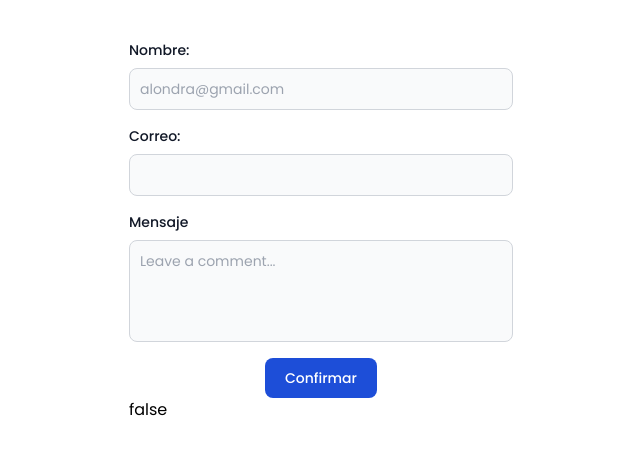
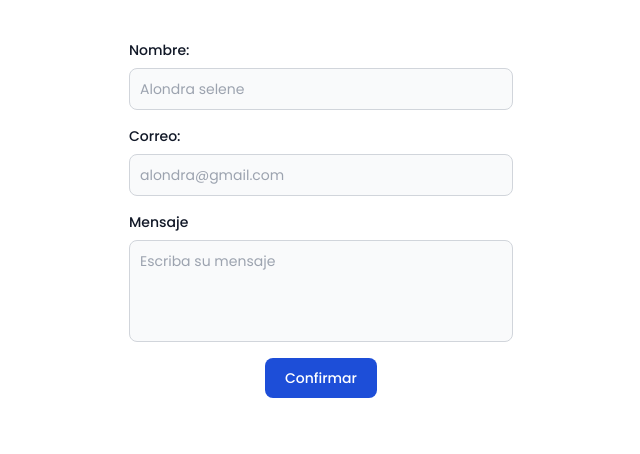
Before and after one commit to Roman-code-web/angular-AA11-Actividad11, an Angular app: page / in a window 1280 px wide. Shown: the top 454 px of the page, without its empty margins (319-959 px from the left). Built offline with nearby package versions, Linux system fonts and the light colour scheme.

Commit message:
estilos de invalido y valido

```diff
--- a/package.json
+++ b/package.json
@@ -19,6 +19,7 @@
     "@angular/platform-browser-dynamic": "^15.0.0",
     "@angular/router": "^15.0.0",
     "rxjs": "~7.5.0",
+    "sweetalert2": "^11.6.16",
     "tslib": "^2.3.0",
     "zone.js": "~0.12.0"
   },
--- a/src/app/componentes/form/form.component.css
+++ b/src/app/componentes/form/form.component.css
@@ -0,0 +1,6 @@
+input.ng-invalid.ng-touched,textarea.ng-invalid.ng-touched{
+    border: 2px solid #EB455F;
+}
+input.ng-valid.ng-dirty,textarea.ng-valid.ng-dirty{
+    border: 2px solid #EB455F;
+}
--- a/src/app/componentes/form/form.component.html
+++ b/src/app/componentes/form/form.component.html
@@ -2,17 +2,17 @@
     <form class="w-96" [formGroup]="formRegistro" (submit)="enviar()">
         <div class="mb-4">
             <label for="nombre" class="block mb-2 text-sm font-medium text-gray-900 ">Nombre:</label>
-            <input type="text" style="outline: none;" formControlName="nombre" id="nombre" class="bg-gray-50 border border-gray-300 text-gray-900 text-sm rounded-lg focus:ring-blue-500 focus:border-blue-500 block w-full p-2.5 dark:border-gray-600 dark:placeholder-gray-400  dark:focus:ring-blue-500 dark:focus:border-blue-500" placeholder="alondra@gmail.com">
+            <input type="text" style="outline: none;" formControlName="nombre" id="nombre" class="bg-gray-50 border border-gray-300 text-gray-900 text-sm rounded-lg focus:ring-blue-500 focus:border-blue-500 block w-full p-2.5 dark:border-gray-600 dark:placeholder-gray-400  dark:focus:ring-blue-500 dark:focus:border-blue-500" placeholder="Alondra selene" >
                 <div class="px-2 py-1" *ngIf="formRegistro.get('nombre')?.touched && formRegistro.get('nombre')?.errors?.['required']">
                     <p class="text-red-500">Escriba su nombre</p>
                 </div>
                 <div class="px-2 py-1" *ngIf="formRegistro.get('nombre')?.touched && formRegistro.get('nombre')?.errors?.['minlength']">
-                    <p class="text-red-500">mínimo 3 caracteres</p>
+                    <p class="text-red-500">mínimo 5 caracteres</p>
                 </div>
         </div>
         <div class="mb-4">
             <label for="correo" class="block mb-2 text-sm font-medium text-gray-900 ">Correo:</label>
-            <input type="email" style="outline: none;" formControlName="correo" id="correo" class="bg-gray-50 border border-gray-300 text-gray-900 text-sm rounded-lg focus:ring-blue-500 focus:border-blue-500 block w-full p-2.5 dark:border-gray-600 dark:placeholder-gray-400  dark:focus:ring-blue-500 dark:focus:border-blue-500" >
+            <input type="email" style="outline: none;" formControlName="correo" id="correo" class="bg-gray-50 border border-gray-300 text-gray-900 text-sm rounded-lg focus:ring-blue-500 focus:border-blue-500 block w-full p-2.5 dark:border-gray-600 dark:placeholder-gray-400  dark:focus:ring-blue-500 dark:focus:border-blue-500" placeholder="alondra@gmail.com" >
                 <div class="px-2 py-1" *ngIf="formRegistro.get('correo')?.touched && formRegistro.get('correo')?.errors?.['required']">
                     <p class="text-red-500">Escriba su correo</p>
                 </div>
@@ -23,7 +23,7 @@
 
         <div class="mb-4">
             <label for="mensaje" class="block mb-2 text-sm font-medium text-gray-900 ">Mensaje</label>
-            <textarea style="resize: none; outline: none;" formControlName="mensaje" id="mensaje" rows="4" class="block p-2.5 w-full text-sm text-gray-900 bg-gray-50 rounded-lg border border-gray-300 focus:ring-blue-500 focus:border-blue-500 dark:border-gray-600 dark:placeholder-gray-400  dark:focus:ring-blue-500 dark:focus:border-blue-500" placeholder="Leave a comment..."></textarea>
+            <textarea style="resize: none; outline: none;" formControlName="mensaje" id="mensaje" rows="4" class="block p-2.5 w-full text-sm text-gray-900 bg-gray-50 rounded-lg border border-gray-300 focus:ring-blue-500 focus:border-blue-500 dark:border-gray-600 dark:placeholder-gray-400  dark:focus:ring-blue-500 dark:focus:border-blue-500" placeholder="Escriba su mensaje"></textarea>
                 <div class="px-2 py-1" *ngIf="formRegistro.get('mensaje')?.touched && formRegistro.get('mensaje')?.errors?.['required']">
                     <p class="text-red-500">Escriba su mensaje</p>
                 </div>
@@ -34,8 +34,11 @@
         <div class="flex justify-center"  >
             <button [disabled]="formRegistro.invalid"  class="text-white bg-blue-700 hover:bg-blue-800 focus:ring-4 focus:outline-none focus:ring-blue-300 font-medium rounded-lg text-sm w-full sm:w-auto px-5 py-2.5 text-center dark:bg-blue-600 dark:hover:bg-blue-700 dark:focus:ring-blue-800">Confirmar</button>
         </div>
-        <div>
-            {{formRegistro.valid}}
+        <div class="my-10">
+            <div *ngIf="formRegistro.valid==true">
+                 <p class="bg-emerald-500 text-white text-center">Todos los datos son Correctos</p>
+            </div>
+
         </div>
     </form>
 </div>
--- a/src/app/componentes/form/form.component.ts
+++ b/src/app/componentes/form/form.component.ts
@@ -19,7 +19,7 @@ export class FormComponent implements OnInit  {
       nombre:['',
         [
           Validators.required,
-          Validators.minLength(3)
+          Validators.minLength(5)
         ]
       ],
       correo:['',
```
Also changed, not shown: 1 other file (tests, documents, lock files or other folders).
